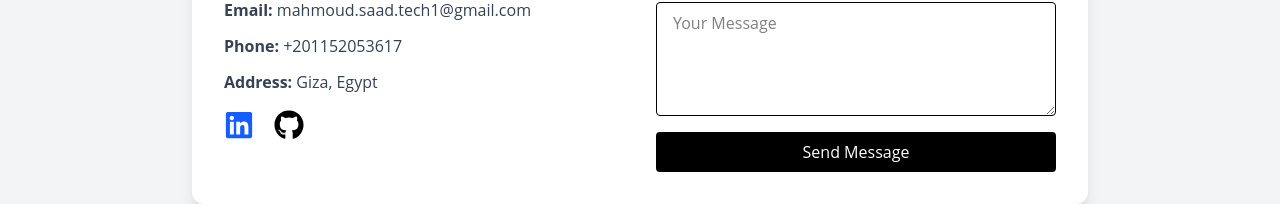
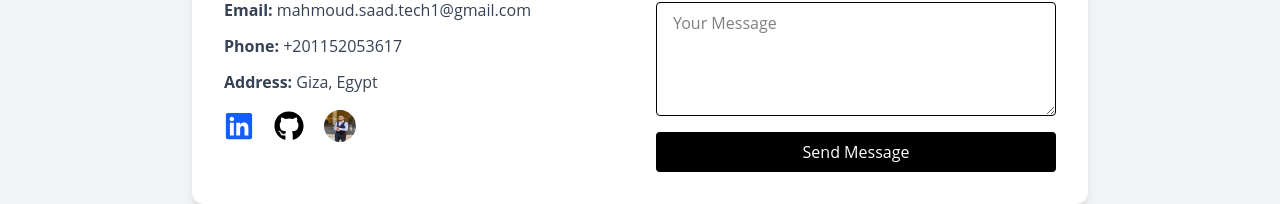
Before and after one commit to Ma7moud-Sa3d/E-Shop, a React (Vite) app: page /contact in a window 1280 px wide. Shown: the part 378-582 px from the top of the page. Built offline with nearby package versions, Linux system fonts and the light colour scheme.

Commit message:
add portfolio link to the contact page

```diff
--- a/src/pages/Contact.jsx
+++ b/src/pages/Contact.jsx
@@ -1,5 +1,6 @@
 import React from 'react'
 import { FaGithub, FaLinkedin } from 'react-icons/fa'
+import me from '../assets/me.jpg'
 
 const Contact = () => {
   return (
@@ -27,12 +28,15 @@ const Contact = () => {
               <li><strong>Address:</strong> Giza, Egypt</li>
             </ul>
 
-            <div className='flex mt-4 gap-5 text-3xl'>
+            <div className='flex mt-4 gap-5 text-3xl items-center'>
               <a href="https://www.linkedin.com/in/mahmoud-saad8" target='_blank'>
               <FaLinkedin className='text-blue-600 cursor-pointer' />
               </a>
               <a href="https://github.com/Ma7moud-Sa3d" target='_blank'>
               <FaGithub className='cursor-pointer'/>
+              </a>
+              <a href="https://ma7moud-sa3d.github.io/Portfolio/" target='_blank'>
+              <img src={me} alt="" className='h-8 w-8 rounded-full '/>
               </a>
             </div>
           </div>
```
Also changed, not shown: src/assets/me.jpg (added).
